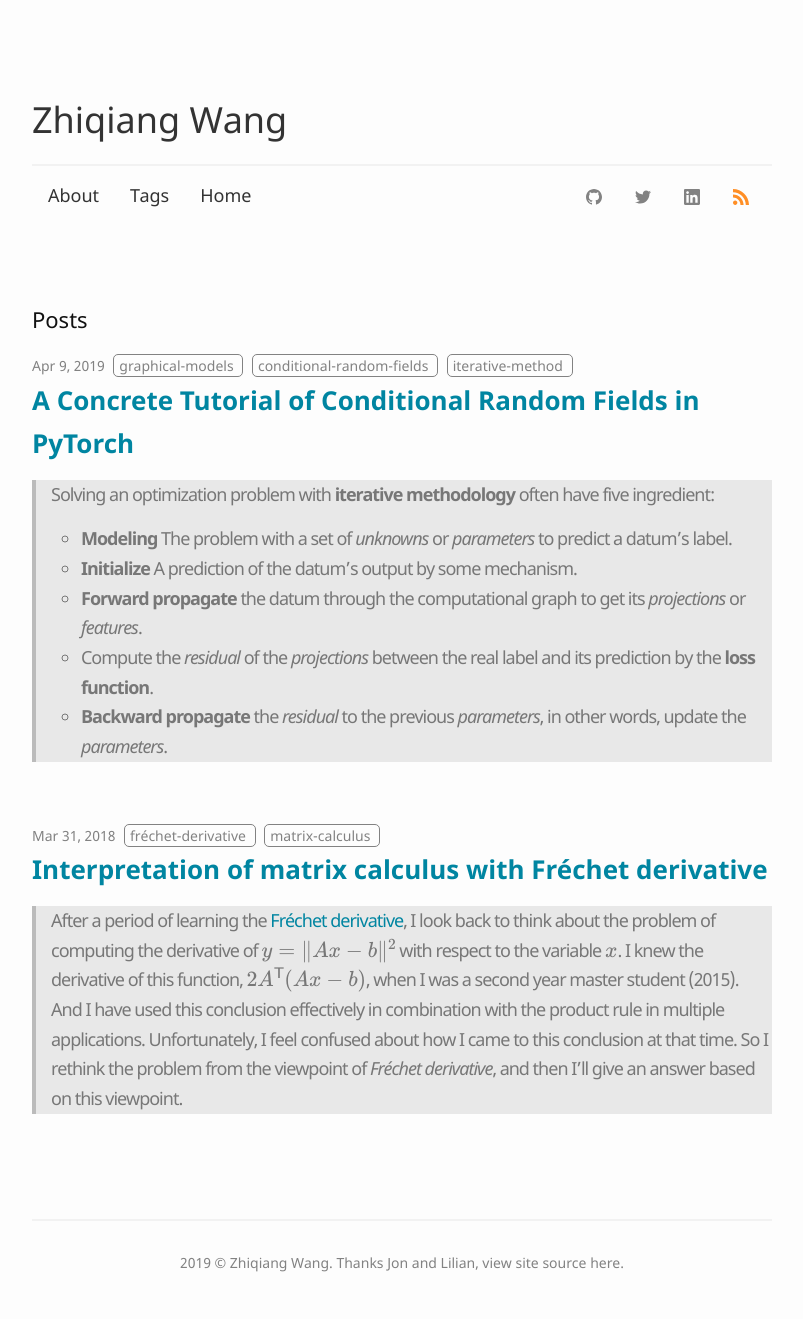
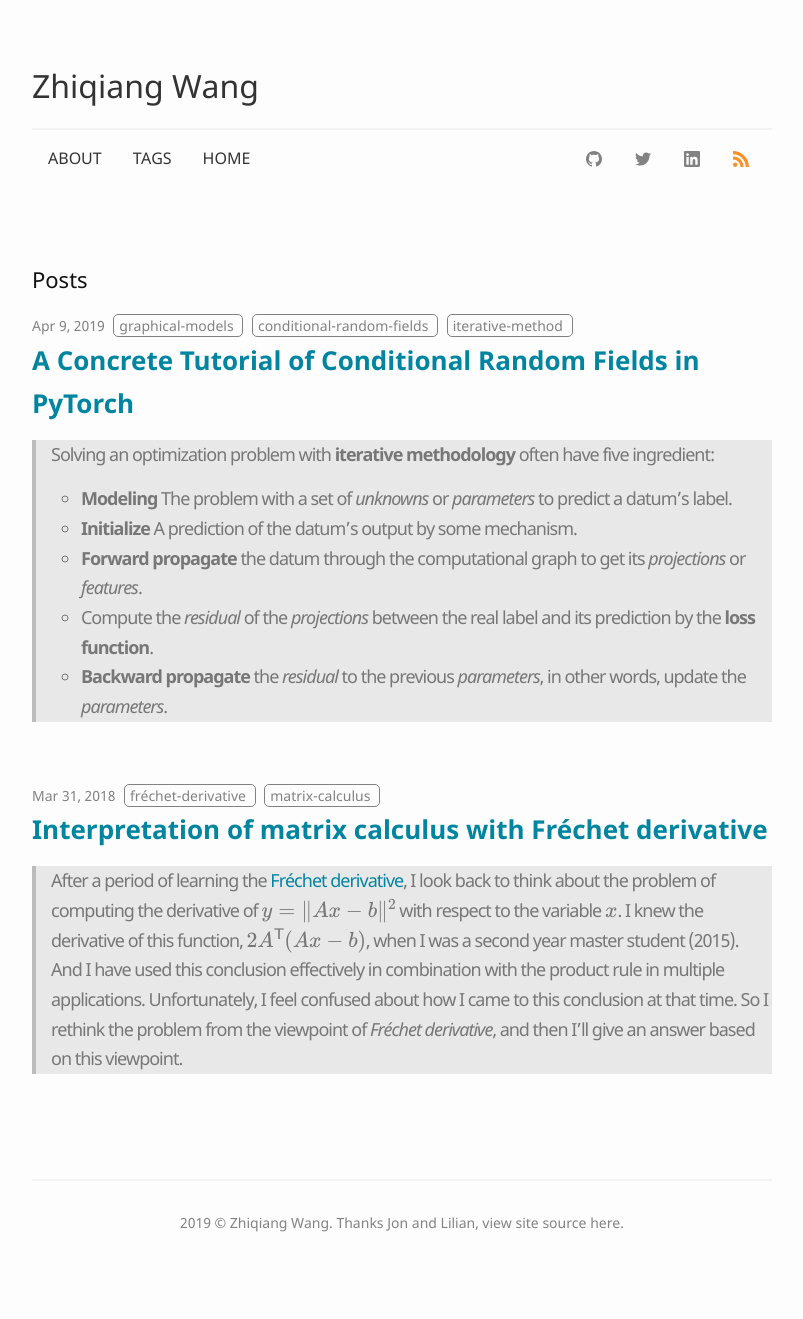
Before and after one commit to zhiqwang/zhiqwang.github.io, a Jekyll site: the page built from index.md, in a window 1280 px wide. Shown: the whole page, without its empty margins (238-1041 px from the left). Built offline with Jekyll 4.4.1, drawn with Linux system fonts in a browser that asks for light colours; formulas are drawn with MathJax 3; after the commit the page ends 1279 px from its top, so only the background shows below that.

Commit message:
Update minor header layout

```diff
--- a/_includes/header.html
+++ b/_includes/header.html
@@ -5,9 +5,9 @@
     <span>
       <h1>{{ site.title | escape }}</h1>
       <hr size="4">
-      <a class="head-link" href="{{ "/about" | relative_url }}"><nobr>About</nobr></a>
-      <a class="head-link" href="{{ "/tags" | relative_url }}"><nobr>Tags</nobr></a>
-      <a class="head-link" href="{{ "/" | relative_url }}"><nobr>Home</nobr></a>
+      <a class="head-link" href="{{ "/about" | relative_url }}"><nobr>ABOUT</nobr></a>
+      <a class="head-link" href="{{ "/tags" | relative_url }}"><nobr>TAGS</nobr></a>
+      <a class="head-link" href="{{ "/" | relative_url }}"><nobr>HOME</nobr></a>
       <a class="social-list-right" href="{{ 'feed.xml' | relative_url }}" title="{{ social.rss | escape }}"><svg class="svg-icon orange"><use xlink:href="{{ '/assets/minima-social-icons.svg#rss' | relative_url }}"></use></svg></a>
       <a class="social-list-right" href="https://www.linkedin.com/in/{{ social.linkedin | cgi_escape | escape }}" title="{{ social.linkedin | escape }}"><svg class="svg-icon grey"><use xlink:href="{{ '/assets/minima-social-icons.svg#linkedin' | relative_url }}"></use></svg></a>
       <a class="social-list-right" href="https://twitter.com/{{ social.twitter | cgi_escape | escape }}" title="{{ social.twitter | escape }}"><svg class="svg-icon grey"><use xlink:href="{{ '/assets/minima-social-icons.svg#twitter' | relative_url }}"></use></svg></a>
--- a/_sass/minima/_layout.scss
+++ b/_sass/minima/_layout.scss
@@ -2,9 +2,8 @@
  * Site header
  */
 .site-header {
-  @include relative-font-size(1.125);
   color: #333333;
-  margin-top: $spacing-unit * 3;
+  margin-top: $spacing-unit * 2;
   hr {
     border: 0;
     background-color: #f2f2f2;
--- a/about.html
+++ b/about.html
@@ -20,10 +20,7 @@ permalink: /about/
         <img src="https://img.shields.io/github/stars/zhiqwang/image-captioning.svg?color=teal&logo=github"alt="GitHub stars">
       </a>
       <a href="https://github.com/zhiqwang/image-captioning/issues">
-        <img src="https://img.shields.io/github/issues/zhiqwang/image-captioning.svg" alt="GitHub issues">
-      </a>
-      <a href="https://github.com/zhiqwang/image-captioning/blob/master/LICENSE">
-        <img src="https://img.shields.io/github/license/zhiqwang/image-captioning.svg" alt="GitHub license">
+        <img src="https://img.shields.io/github/issues/zhiqwang/image-captioning.svg?color=orange" alt="GitHub issues">
       </a>
     </li>
   </p>
```
